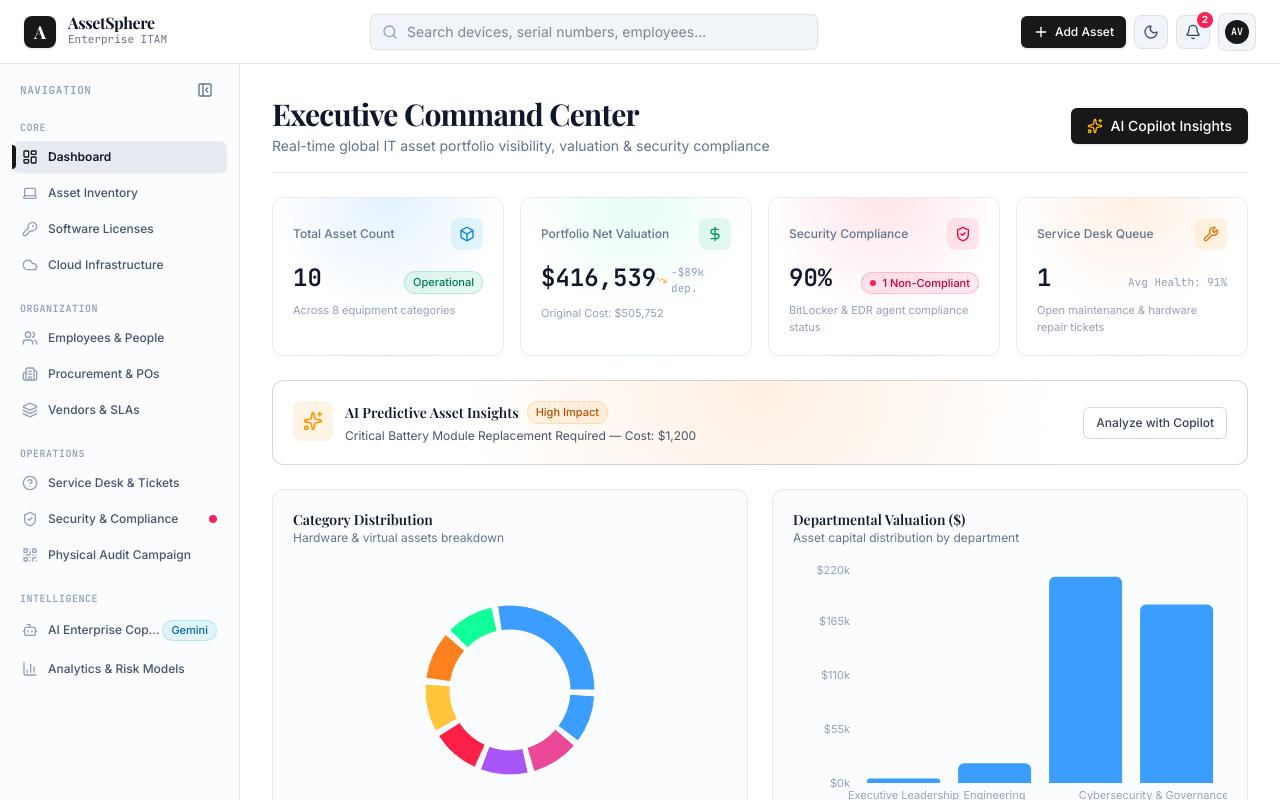
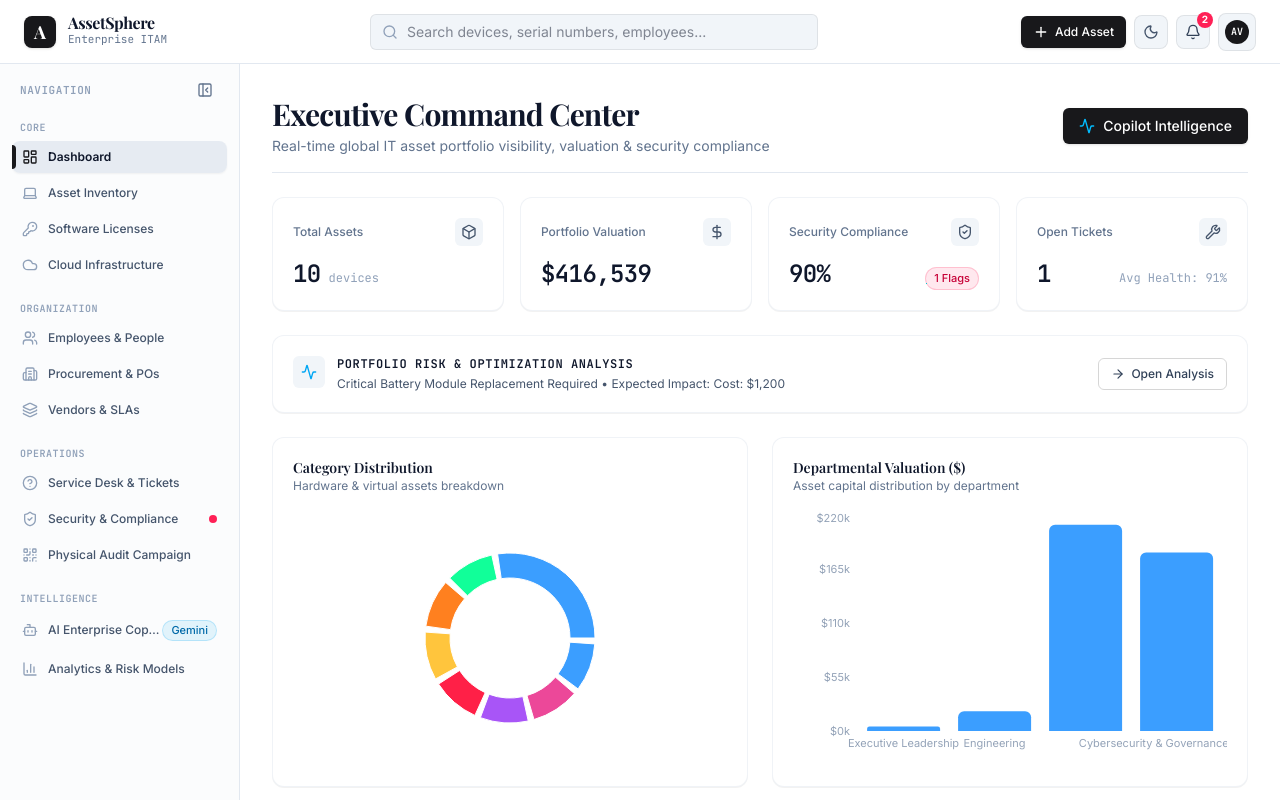
Before and after one commit to jettspanner123/AssetsphereAppCodebaseArchitecture, a React (Vite) app in the folder AssetsphereClientServiceLayerMSC/: page / in a window 1280 px wide. Shown: the top 800 px of the page. Built offline with nearby package versions, Linux system fonts and the light colour scheme; a web font is replaced by a local one.

Commit message:
Added: Behaviour Changes

```diff
--- a/AssetsphereClientServiceLayerMSC/src/Features/Dashboard/DashboardScreenController.tsx
+++ b/AssetsphereClientServiceLayerMSC/src/Features/Dashboard/DashboardScreenController.tsx
@@ -22,9 +22,9 @@ import {
   Wrench,
   ShieldCheck,
   AlertTriangle,
-  Sparkles,
   ChevronRight,
-  TrendingDown,
+  Activity,
+  ArrowRight,
 } from 'lucide-react';
 import CardSharedComponent from '../../Shared/Components/CardSharedComponent';
 import ButtonSharedComponent from '../../Shared/Components/ButtonSharedComponent';
@@ -53,11 +53,6 @@ export default function DashboardScreenController({
   // Metrics
   const totalAssets = assets.length;
   const totalValuation = assets.reduce((sum, a) => sum + (a.currentValue || 0), 0);
-  const totalPurchaseCost = assets.reduce(
-    (sum, a) => sum + (a.procurement?.purchaseCost || 0),
-    0
-  );
-  const totalDepreciation = totalPurchaseCost - totalValuation;
   const activeTicketsCount = tickets.filter(
     (t) => t.status !== 'Closed' && t.status !== 'Resolved'
   ).length;
@@ -105,122 +100,99 @@ export default function DashboardScreenController({
             variant="primary"
             size="md"
             onClick={onOpenAIAssistant}
-            icon={<Sparkles className="w-4 h-4 text-amber-400" />}
+            icon={<Activity className="w-4 h-4 text-sky-400" />}
           >
-            AI Copilot Insights
+            Copilot Intelligence
           </ButtonSharedComponent>
         </div>
       </div>
 
-      {/* KPI Cards Grid */}
+      {/* KPI Cards Grid - Simple, Crisp & Un-cluttered */}
       <div className="grid grid-cols-1 sm:grid-cols-2 lg:grid-cols-4 gap-4">
         {/* Metric 1 */}
-        <CardSharedComponent glow="blue" hoverable onClick={() => onNavigateTab('assets')}>
+        <CardSharedComponent hoverable onClick={() => onNavigateTab('assets')}>
           <div className="flex items-center justify-between">
-            <span className="text-xs font-medium text-slate-500 dark:text-zinc-400">Total Asset Count</span>
-            <div className="p-2 rounded-lg bg-sky-500/10 text-sky-600 dark:text-sky-400">
+            <span className="text-xs font-medium text-slate-500 dark:text-zinc-400">Total Assets</span>
+            <span className="p-1.5 rounded-md bg-slate-100 dark:bg-zinc-800/80 text-slate-600 dark:text-zinc-300">
               <Box className="w-4 h-4" />
-            </div>
+            </span>
           </div>
-          <div className="mt-3 flex items-baseline justify-between">
-            <span className="text-2xl font-bold text-slate-900 dark:text-white font-mono">{totalAssets}</span>
-            <BadgeSharedComponent variant="success" size="sm">
-              Operational
-            </BadgeSharedComponent>
+          <div className="mt-3 flex items-baseline gap-2">
+            <span className="text-2xl font-bold tracking-tight text-slate-900 dark:text-white font-mono">
+              {totalAssets}
+            </span>
+            <span className="text-xs text-slate-400 dark:text-zinc-500 font-mono">devices</span>
           </div>
-          <p className="text-[11px] text-slate-400 dark:text-zinc-500 mt-2">
-            Across {Object.keys(categoryMap).length} equipment categories
-          </p>
         </CardSharedComponent>
 
         {/* Metric 2 */}
-        <CardSharedComponent glow="green" hoverable onClick={() => onNavigateTab('analytics')}>
+        <CardSharedComponent hoverable onClick={() => onNavigateTab('analytics')}>
           <div className="flex items-center justify-between">
-            <span className="text-xs font-medium text-slate-500 dark:text-zinc-400">Portfolio Net Valuation</span>
-            <div className="p-2 rounded-lg bg-emerald-500/10 text-emerald-600 dark:text-emerald-400">
+            <span className="text-xs font-medium text-slate-500 dark:text-zinc-400">Portfolio Valuation</span>
+            <span className="p-1.5 rounded-md bg-slate-100 dark:bg-zinc-800/80 text-slate-600 dark:text-zinc-300">
               <DollarSign className="w-4 h-4" />
-            </div>
+            </span>
           </div>
-          <div className="mt-3 flex items-baseline justify-between">
-            <span className="text-2xl font-bold text-slate-900 dark:text-white font-mono">
+          <div className="mt-3 flex items-baseline gap-2">
+            <span className="text-2xl font-bold tracking-tight text-slate-900 dark:text-white font-mono">
               ${totalValuation.toLocaleString()}
             </span>
-            <span className="text-[11px] text-slate-400 dark:text-zinc-500 flex items-center gap-1 font-mono">
-              <TrendingDown className="w-3 h-3 text-amber-500" />
-              -${Math.round(totalDepreciation / 1000)}k dep.
-            </span>
           </div>
-          <p className="text-[11px] text-slate-400 dark:text-zinc-500 mt-2">
-            Original Cost: ${totalPurchaseCost.toLocaleString()}
-          </p>
         </CardSharedComponent>
 
         {/* Metric 3 */}
-        <CardSharedComponent glow="red" hoverable onClick={() => onNavigateTab('compliance')}>
+        <CardSharedComponent hoverable onClick={() => onNavigateTab('compliance')}>
           <div className="flex items-center justify-between">
             <span className="text-xs font-medium text-slate-500 dark:text-zinc-400">Security Compliance</span>
-            <div className="p-2 rounded-lg bg-rose-500/10 text-rose-600 dark:text-rose-400">
+            <span className="p-1.5 rounded-md bg-slate-100 dark:bg-zinc-800/80 text-slate-600 dark:text-zinc-300">
               <ShieldCheck className="w-4 h-4" />
-            </div>
+            </span>
           </div>
           <div className="mt-3 flex items-baseline justify-between">
-            <span className="text-2xl font-bold text-slate-900 dark:text-white font-mono">
+            <span className="text-2xl font-bold tracking-tight text-slate-900 dark:text-white font-mono">
               {Math.round(((totalAssets - nonCompliantCount) / (totalAssets || 1)) * 100)}%
             </span>
-            {nonCompliantCount > 0 ? (
-              <BadgeSharedComponent variant="danger" size="sm" showDot>
-                {nonCompliantCount} Non-Compliant
-              </BadgeSharedComponent>
-            ) : (
-              <BadgeSharedComponent variant="success" size="sm">
-                100% Compliant
-              </BadgeSharedComponent>
-            )}
+            <BadgeSharedComponent variant={nonCompliantCount === 0 ? 'success' : 'danger'} size="sm">
+              {nonCompliantCount === 0 ? 'Optimal' : `${nonCompliantCount} Flags`}
+            </BadgeSharedComponent>
           </div>
-          <p className="text-[11px] text-slate-400 dark:text-zinc-500 mt-2">
-            BitLocker & EDR agent compliance status
-          </p>
         </CardSharedComponent>
 
         {/* Metric 4 */}
-        <CardSharedComponent glow="orange" hoverable onClick={() => onNavigateTab('servicedesk')}>
+        <CardSharedComponent hoverable onClick={() => onNavigateTab('servicedesk')}>
           <div className="flex items-center justify-between">
-            <span className="text-xs font-medium text-slate-500 dark:text-zinc-400">Service Desk Queue</span>
-            <div className="p-2 rounded-lg bg-amber-500/10 text-amber-600 dark:text-amber-400">
+            <span className="text-xs font-medium text-slate-500 dark:text-zinc-400">Open Tickets</span>
+            <span className="p-1.5 rounded-md bg-slate-100 dark:bg-zinc-800/80 text-slate-600 dark:text-zinc-300">
               <Wrench className="w-4 h-4" />
-            </div>
+            </span>
           </div>
           <div className="mt-3 flex items-baseline justify-between">
-            <span className="text-2xl font-bold text-slate-900 dark:text-white font-mono">{activeTicketsCount}</span>
-            <span className="text-[11px] text-slate-400 dark:text-zinc-500 font-mono">
+            <span className="text-2xl font-bold tracking-tight text-slate-900 dark:text-white font-mono">
+              {activeTicketsCount}
+            </span>
+            <span className="text-xs text-slate-400 dark:text-zinc-500 font-mono">
               Avg Health: {avgHealthScore}%
             </span>
           </div>
-          <p className="text-[11px] text-slate-400 dark:text-zinc-500 mt-2">
-            Open maintenance & hardware repair tickets
-          </p>
         </CardSharedComponent>
       </div>
 
-      {/* AI Recommendation Banner */}
+      {/* Clean Technical Risk Analysis Banner */}
       {recommendations.length > 0 && (
-        <CardSharedComponent glow="orange" variant="elevated">
+        <CardSharedComponent>
           <div className="flex flex-col sm:flex-row items-start sm:items-center justify-between gap-4">
             <div className="flex items-start gap-3">
-              <div className="p-2.5 rounded-lg bg-amber-500/10 text-amber-500 shrink-0 mt-0.5 sm:mt-0">
-                <Sparkles className="w-5 h-5" />
+              <div className="p-2 rounded-md bg-slate-100 dark:bg-zinc-800 text-slate-700 dark:text-zinc-200 shrink-0 mt-0.5 sm:mt-0">
+                <Activity className="w-4 h-4 text-sky-500" />
               </div>
               <div>
                 <div className="flex items-center gap-2">
-                  <h3 className="text-sm font-semibold text-slate-900 dark:text-white font-serif-headline">
-                    AI Predictive Asset Insights
+                  <h3 className="text-xs font-semibold text-slate-900 dark:text-white uppercase font-mono tracking-wider">
+                    Portfolio Risk & Optimization Analysis
                   </h3>
-                  <BadgeSharedComponent variant="warning" size="sm">
-                    {recommendations[0].impact} Impact
-                  </BadgeSharedComponent>
                 </div>
                 <p className="text-xs text-slate-600 dark:text-zinc-300 mt-1">
-                  {recommendations[0].title} — {recommendations[0].estimatedCostOrSaving}
+                  {recommendations[0].title} • Expected Impact: {recommendations[0].estimatedCostOrSaving}
                 </p>
               </div>
             </div>
@@ -228,8 +200,9 @@ export default function DashboardScreenController({
               variant="outline"
               size="sm"
               onClick={onOpenAIAssistant}
+              icon={<ArrowRight className="w-3.5 h-3.5" />}
             >
-              Analyze with Copilot
+              Open Analysis
             </ButtonSharedComponent>
           </div>
         </CardSharedComponent>
--- a/AssetsphereClientServiceLayerMSC/src/Shared/Components/CardSharedComponent.tsx
+++ b/AssetsphereClientServiceLayerMSC/src/Shared/Components/CardSharedComponent.tsx
@@ -13,34 +13,27 @@ export interface CardSharedComponentProps {
 export default function CardSharedComponent({
   children,
   variant = 'card',
-  glow = 'none',
   className = '',
   onClick,
   hoverable = false,
 }: CardSharedComponentProps): React.JSX.Element {
   let surfaceStyle = '';
   if (variant === 'elevated') {
-    surfaceStyle = 'bg-slate-100/90 dark:bg-[#101012] hairline-border-strong';
+    surfaceStyle = 'bg-white dark:bg-[#121215] border border-slate-200/60 dark:border-zinc-800/60 shadow-xs';
   } else if (variant === 'deep') {
-    surfaceStyle = 'bg-slate-50 dark:bg-[#06060a] hairline-border-strong';
+    surfaceStyle = 'bg-slate-50 dark:bg-[#08080a] border border-slate-200/40 dark:border-zinc-800/40';
   } else {
-    surfaceStyle = 'bg-slate-50/60 dark:bg-[#0a0a0c] hairline-border';
+    surfaceStyle = 'bg-white dark:bg-[#0d0d10] border border-slate-200/50 dark:border-zinc-800/50 shadow-2xs';
   }
 
-  let glowClass = '';
-  if (glow === 'orange') glowClass = 'glow-orange';
-  if (glow === 'blue') glowClass = 'glow-blue';
-  if (glow === 'green') glowClass = 'glow-green';
-  if (glow === 'red') glowClass = 'glow-red';
-
   const hoverClass = hoverable
-    ? 'hover:border-slate-300 dark:hover:border-zinc-700 cursor-pointer'
+    ? 'hover:border-slate-300/80 dark:hover:border-zinc-700/80 hover:shadow-md transition-all cursor-pointer'
     : '';
 
   return (
     <div
       onClick={onClick}
-      className={`rounded-xl p-5 relative overflow-hidden transition-colors duration-200 ${surfaceStyle} ${glowClass} ${hoverClass} ${className}`}
+      className={`rounded-xl p-5 relative transition-all duration-200 ${surfaceStyle} ${hoverClass} ${className}`}
     >
       {children}
     </div>
```
Also changed, not shown: AssetsphereClientServiceLayerMSC/src/Features/AssetInventory/AssetInventoryScreenController.tsx (+56 -17 lines), 1 other file (tests, documents, lock files or other folders).
